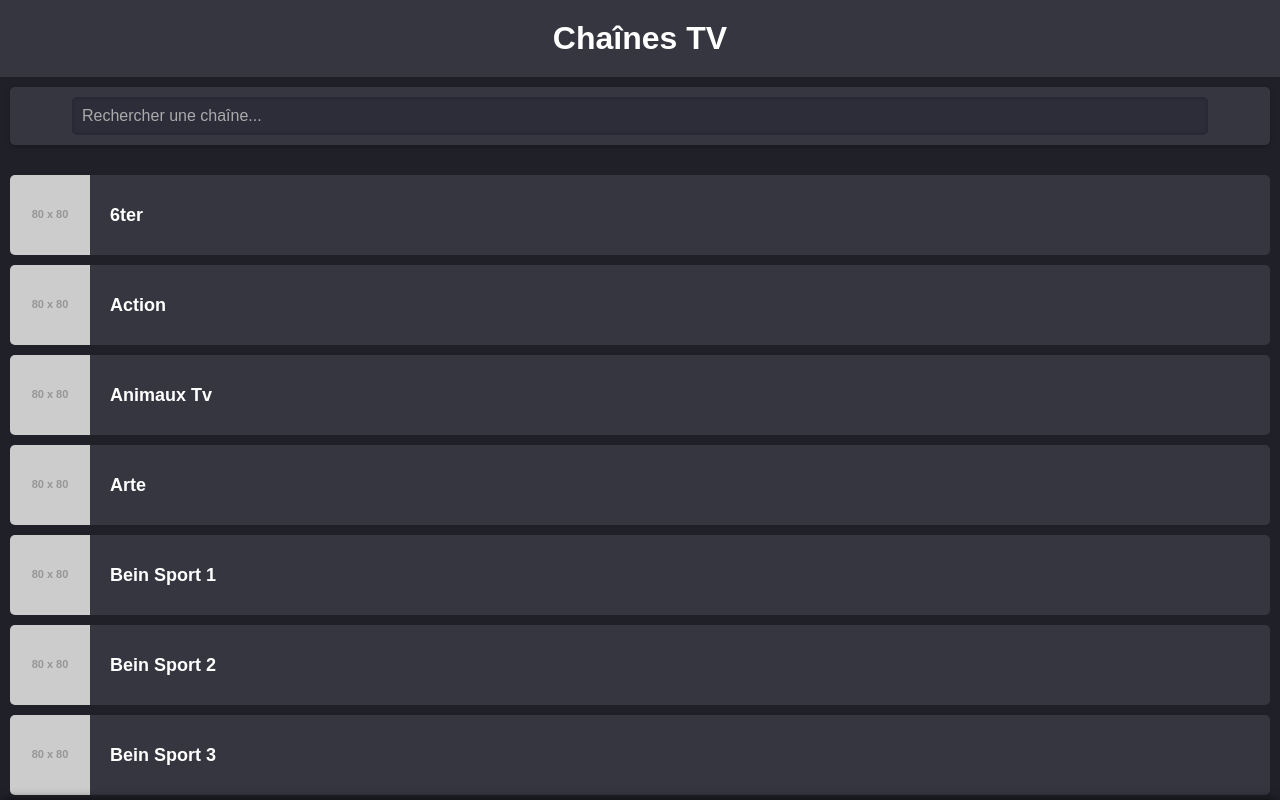
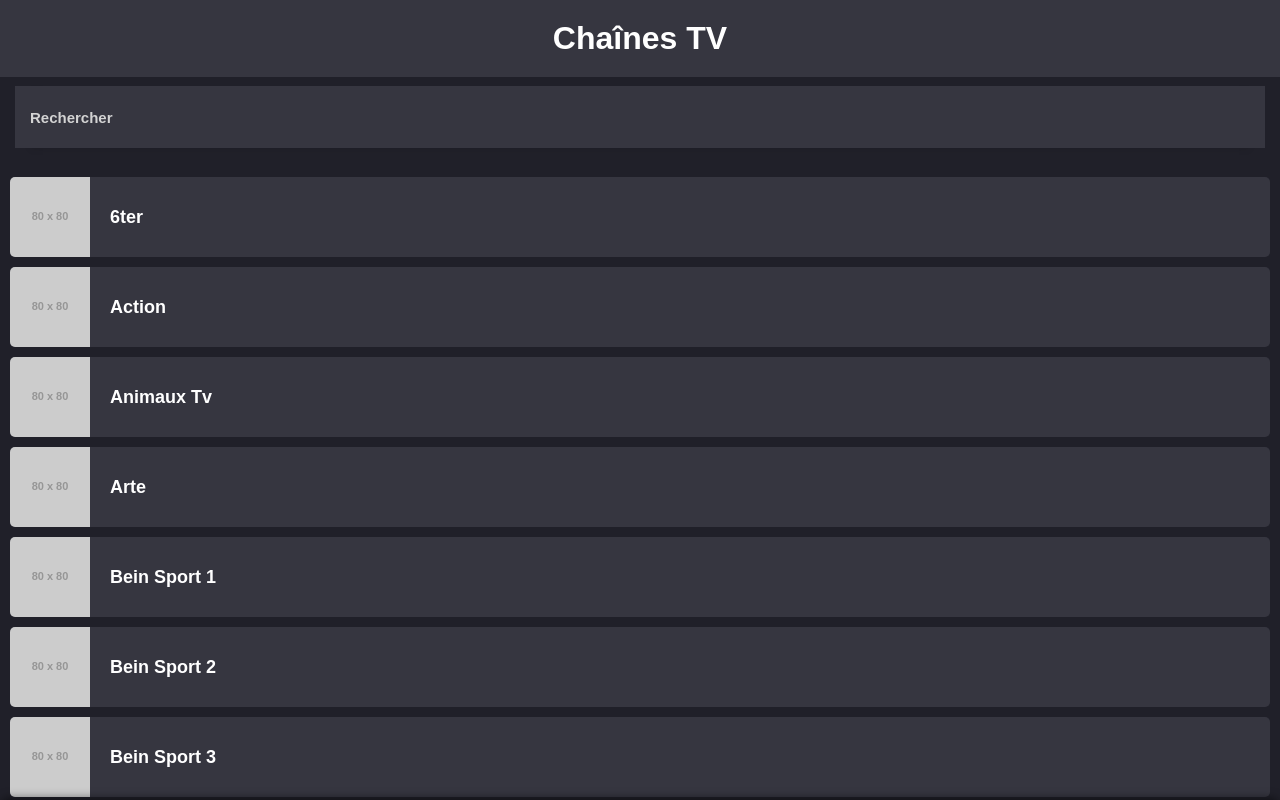
Before and after one commit to filfeltv/freetvmobile, a plain HTML site: page index.html in a window 1280 px wide. Shown: the top 800 px of the page. Drawn offline with Linux system fonts and the light colour scheme; placeholder pictures from the web are drawn by us.

Commit message:
Update index.html

```diff
--- a/index.html
+++ b/index.html
@@ -1,5 +1,6 @@
 <!DOCTYPE html>
 <html lang="en">
+
 <head>
 	<meta charset="UTF-8">
 	<meta name="viewport" content="width=device-width, initial-scale=1.0">
@@ -11,42 +12,37 @@
 			color: white;
 			margin: 0;
 			padding: 0;
-            overflow-x: hidden; /* Prevent horizontal scrolling */
+			overflow-x: hidden;
+			/* Prevent horizontal scrolling */
 		}
+
 		.banner {
 			background-color: #363640;
 			padding: 20px;
 			text-align: center;
 		}
+
 		.banner h1 {
 			margin: 0;
 			color: white;
 		}
-        .search-bar {
-            display: flex;
-            justify-content: center;
-            margin: 10px;
-            padding: 10px;
-            background-color: #363640;
-            border-radius: 5px;
-            box-shadow: 0 2px 5px rgba(0, 0, 0, 0.2);
+	  .search{height:100%;
+    width:100%;
+    display:block;
+    background:#363640
     }
-        .search-bar input {
-            width: 90%;
-            padding: 10px;
-            border: none;
-            border-radius: 5px;
-            font-size: 16px;
-            box-shadow: inset 0 0 5px rgba(0, 0, 0, 0.2);
-            background-color: #2d2d3a;
-            color: white;
-        }
-        .search-bar input::placeholder {
-            color: #aaa;
-        }
+    .search-bar{display:grid;place-items:center;box-shadow:0 3px 7px -1px
+	  rgba(0,0,0,0.1);background:#363640;font-family:Roboto;height:60px;margin:10px 30px}
+
+    input{border:none;color:#fff;padding-left:15px;padding-right:15px;font-size:15px;font-weight:800}
+    input:focus{outline:none}
+    ::placeholder{color:#D3D3D3;font-size:15px;font-weight:600}
+    .search{height:100%;width:100%;display:block;background:#363640}
+
 		.list {
 			padding: 10px;
 		}
+
 		.blog-card {
 			background-color: #363640;
 			margin: 10px 0;
@@ -57,12 +53,16 @@
 			overflow: hidden;
 			transition: transform 0.2s;
 			will-change: transform;
-            max-width: 100%; /* Ensure it does not exceed screen width */
-            box-sizing: border-box; /* Include padding and borders in width */
+			max-width: 100%;
+			/* Ensure it does not exceed screen width */
+			box-sizing: border-box;
+			/* Include padding and borders in width */
 		}
+
 		.blog-card:hover {
 			transform: scale(1.02);
 		}
+
 		.blog-card .photo {
 			width: 80px;
 			height: 80px;
@@ -70,15 +70,18 @@
 			background-position: center;
 			flex-shrink: 0;
 		}
+
 		.blog-card .description {
 			margin-left: 10px;
 			padding: 10px;
 			flex-grow: 1;
 		}
+
 		.blog-card .title {
 			font-size: 18px;
 			font-weight: bold;
 		}
+
 		.drawer {
 			position: fixed;
 			bottom: 0;
@@ -95,12 +98,15 @@
 			z-index: 1000;
 			box-sizing: border-box;
 		}
+
 		.drawer.active {
 			transform: translateY(0);
 		}
+
 		.drawer h2 {
 			margin-top: 0;
 		}
+
 		.server-link {
 			color: #1e90ff;
 			text-decoration: none;
@@ -112,9 +118,11 @@
 			text-align: center;
 			overflow-wrap: break-word;
 		}
+
 		.server-link:hover {
 			background-color: #505060;
 		}
+
 		.drawer-close {
 			display: block;
 			text-align: center;
@@ -122,15 +130,17 @@
 			color: #ff4444;
 			cursor: pointer;
 		}
+
 	</style>
 </head>
+
 <body>
 	<div class="banner">
 		<h1>Chaînes TV</h1>
 	</div>
 
 	<div class="search-bar">
-        <input type="text" id="search" placeholder="Rechercher une chaîne...">
+		<input id="search" class="search"  onkeyup="filter()" placeholder="Rechercher" name="search"type="text" >
 	  </div>
 
 		<div class="list" id="channel-list">
@@ -219,4 +229,5 @@
         });
 		</script>
 </body>
+
 </html>
```
Lines whose indentation alone changed are shown as unchanged.
